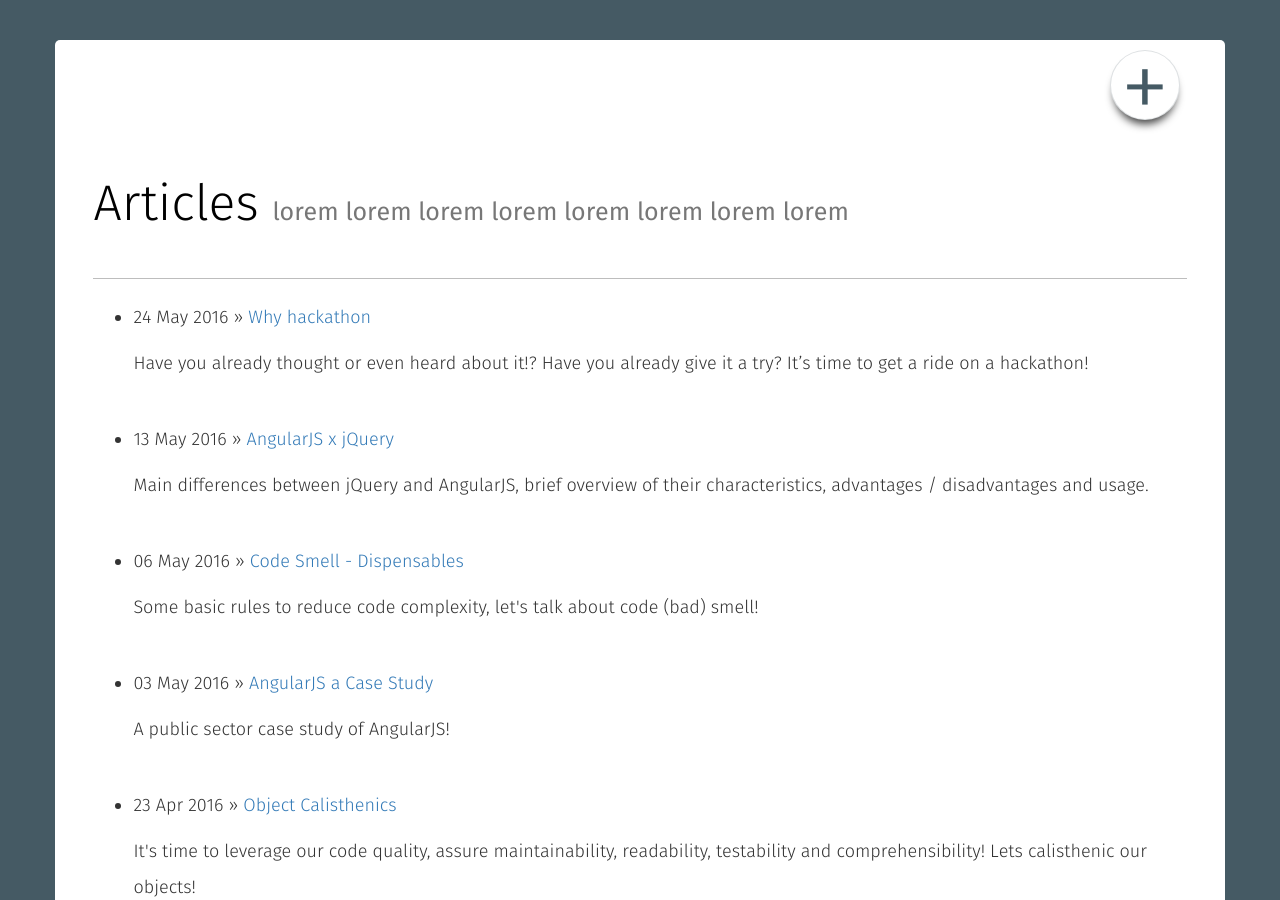
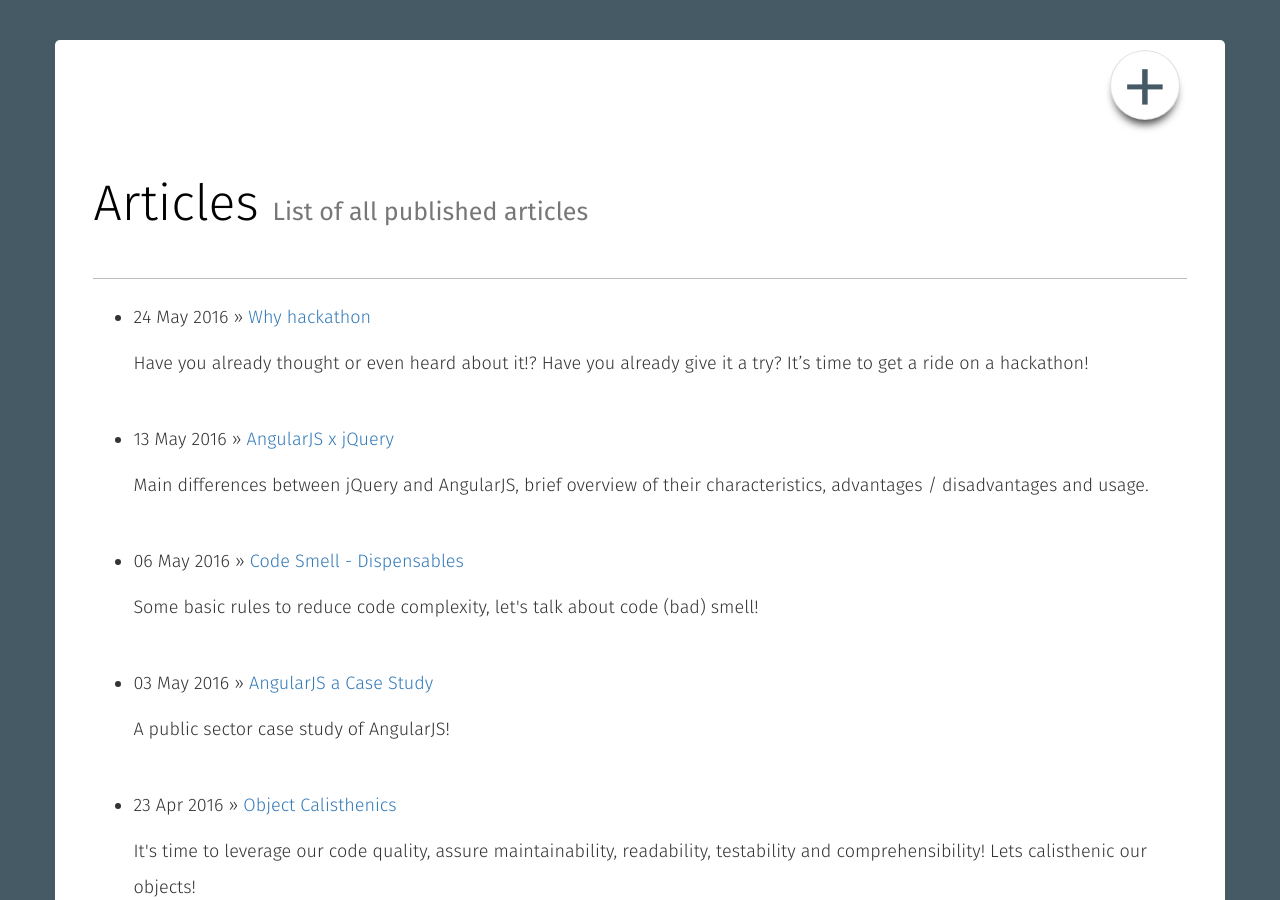
Before and after one commit to vanderleisilva/vanderleisilva.github.io, a Jekyll site: the page built from blog/index.html, in a window 1280 px wide and 900 px high. Built offline with Jekyll 4.4.1, drawn with Linux system fonts in a browser that asks for light colours.

Commit message:
Change some texts

```diff
--- a/_includes/home.html
+++ b/_includes/home.html
@@ -10,7 +10,7 @@
 			<div class="tpl_home_inner_wapper">
 				<h2 class="text-center">Front-end code that rocks!</h2>
 				<p class="text-center">
-					This is a free space for those
+					A free space for those
 					<span class="highlight">fans</span>
 					of <span class="highlight">Front-end</span> technologies.
 					It's a blog based on
--- a/blog/index.html
+++ b/blog/index.html
@@ -8,7 +8,7 @@ layout: base
 <section id="tpl_element">
 	<div class="container">
 		<header class="template_header">
-			<h1>Articles <small>lorem lorem lorem lorem lorem lorem lorem lorem</small></h1>
+			<h1>Articles <small>List of all published articles</small></h1>
 		</header>
     <h1>{{ page.title }}</h1>
     <ul class="posts">
```
